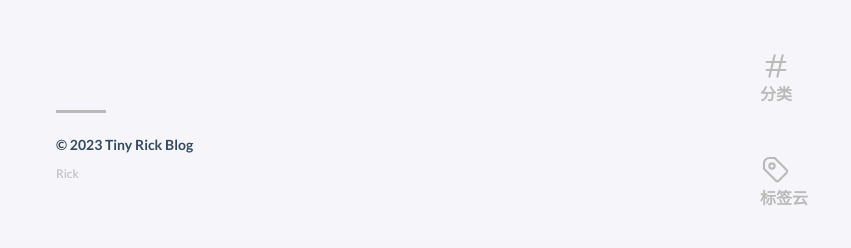
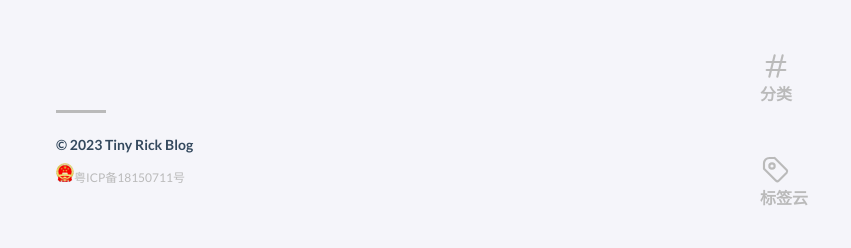
Before and after one commit to hellozhangyaoke/hellozhangyaoke.github.io, a plain HTML site: page index.html in a window 1280 px wide. Shown: the top 248 px of the page, 190-1041 px from the left. Drawn offline with Linux system fonts and the light colour scheme.

Commit message:
增加了footer备案号

```diff
--- a/index.html
+++ b/index.html
@@ -236,7 +236,7 @@
 
     <section class="powerby">
 
-            Rick <br/>
+            <img src="/img/gov.png" title="中华人民共和国工业和信息化部"><a target="_blank" rel="noopener" href="http://beian.miit.gov.cn/">粤ICP备18150711号</a> <br/>
 
 
     </section>
```
Also changed, not shown: 404.html (+1 -1 lines), categories/index.html (+1 -1 lines), tags/index.html (+1 -1 lines), img/gov.png (added).
